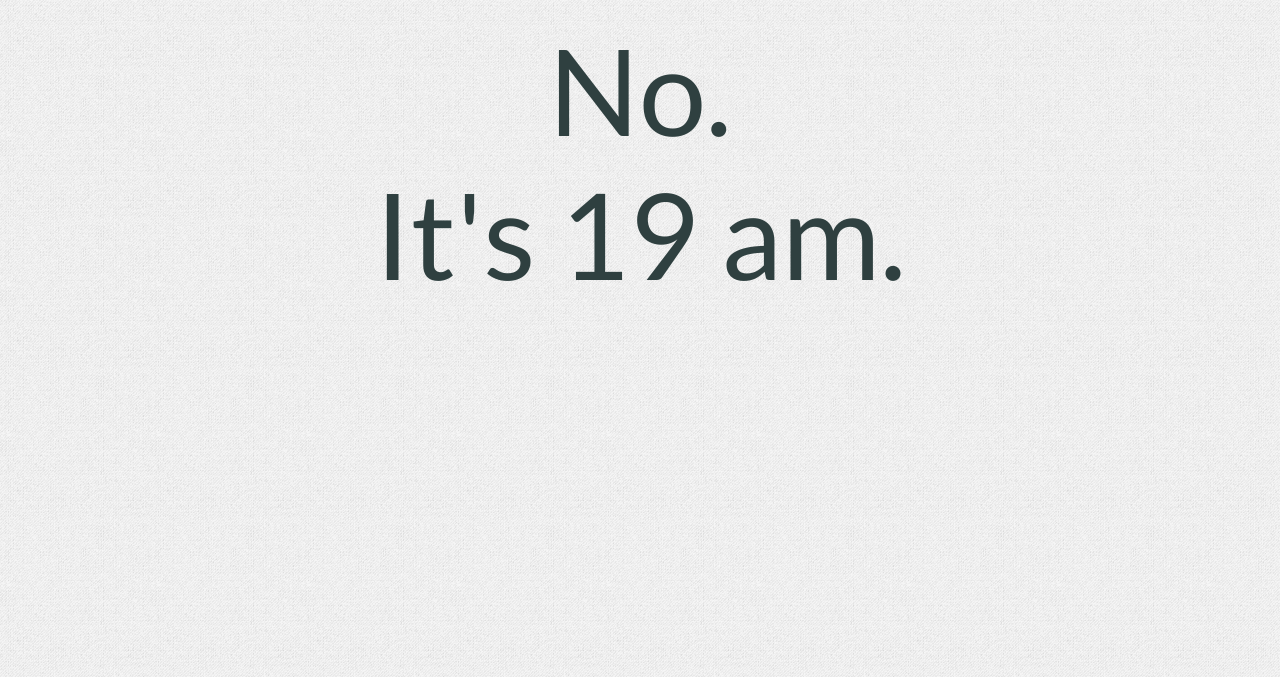
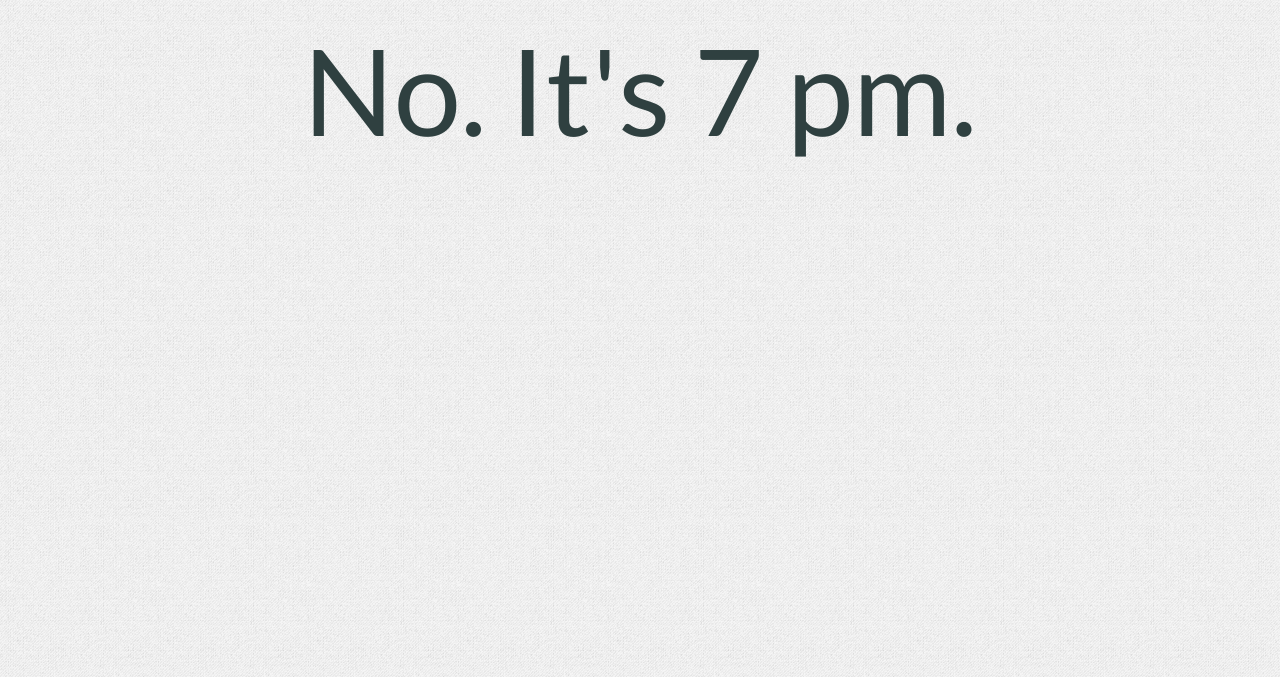
Before and after one commit to efskap/4am, a plain HTML site: page index.html in a window 1280 px wide. Shown: the part 123-800 px from the top of the page. Drawn offline with Linux system fonts and the light colour scheme.

Commit message:
Update index.html

```diff
--- a/index.html
+++ b/index.html
@@ -32,7 +32,18 @@
 		<script>
 		var d = new Date();
 		var fi = d.getUTCHours() + 3;
-		document.getElementById("content").innerHTML = (fi === 4) ? "Yes. Torilla tavataan!<br/><img src=\"img.jpeg\">" : "No.<br/>It's " + fi + " am.";
+		var text = '';
+		if(fi === 4)
+			text = "Yes. Torilla tavataan!<br/><img src=\"img.jpeg\">";
+		else{
+			text = "No. It's ";
+			if(fi <= 12)
+				text += fi;
+			else
+				text += (fi - 12);
+			text += (fi < 12 ? ' am.' : ' pm.');
+		}
+		document.getElementById("content").innerHTML = text;
 		</script>
 	</body>
 </html>
```
